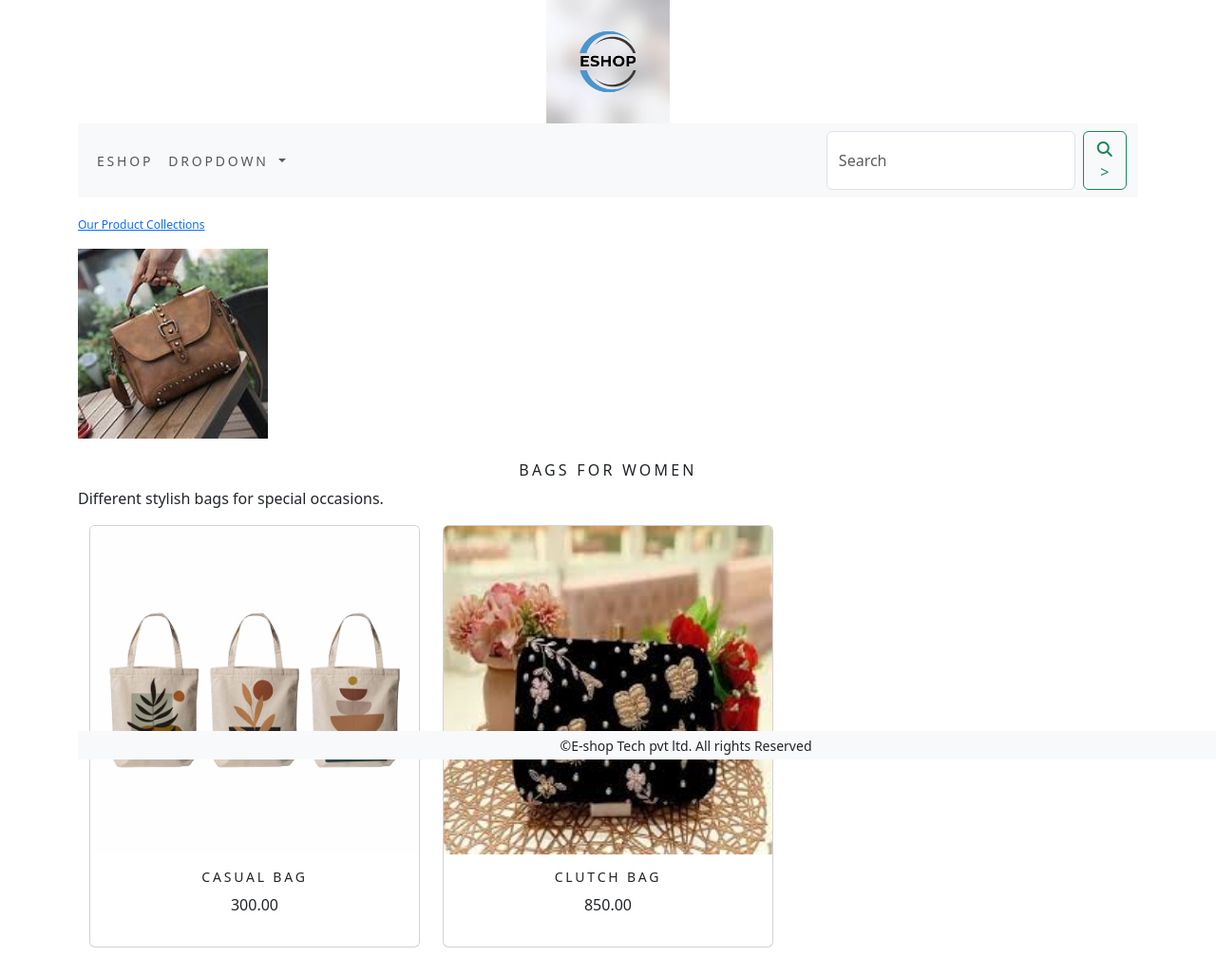
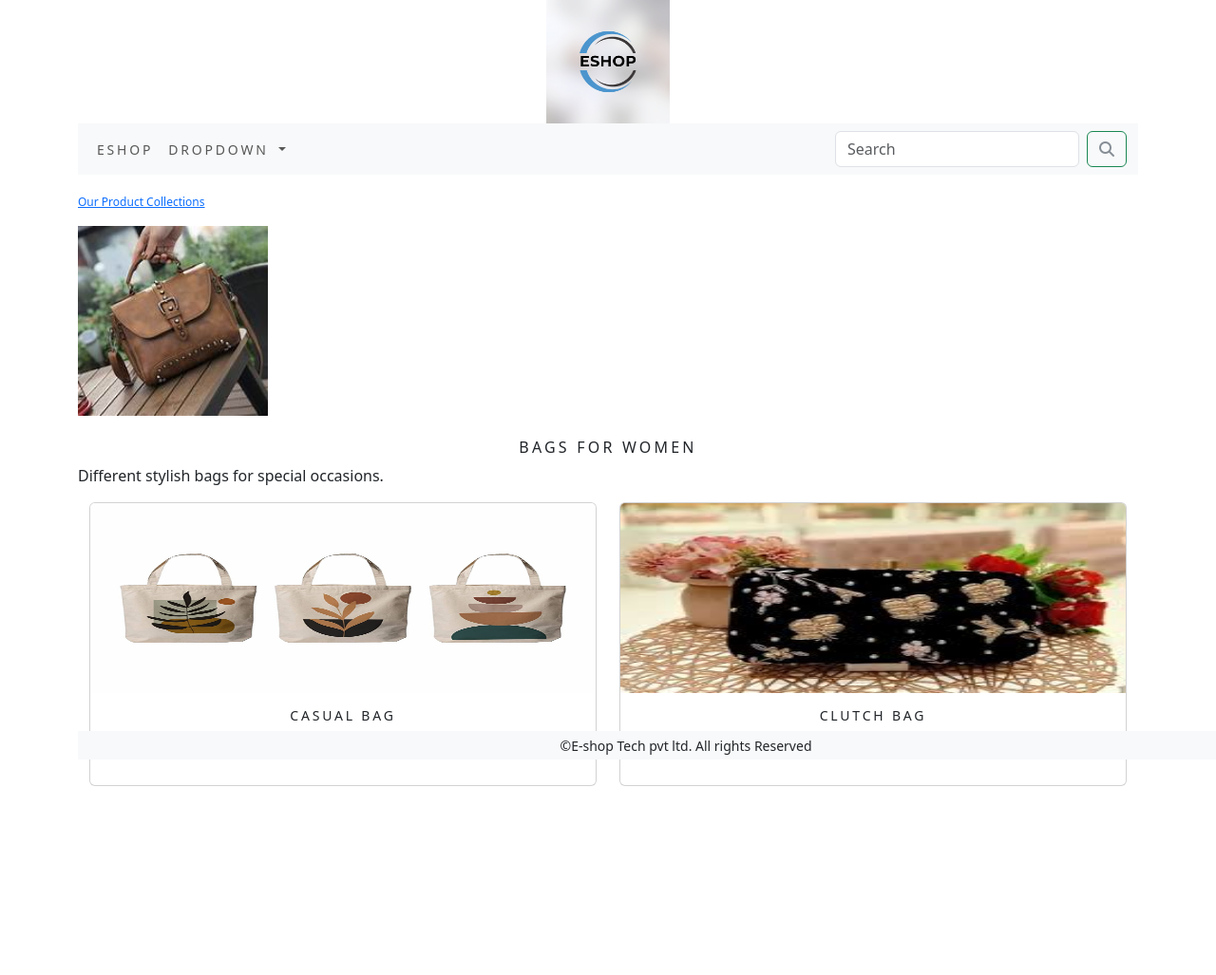
Before and after one commit to Aishwarya756/Pythoninmakes, a Django app: a page that uses ecommerce/ecommerceproject/templates/base.html in a window 1280 px wide. Shown: the whole page at 95% size. After the commit the page ends 828 px from the top, so only its background shows below. Run offline with Django 4.2, Linux system fonts and the light colour scheme; data comes from the database, SQL or seed files in the repository; both versions use the stored data as it was after the commit; some libraries are stand-ins or nearby versions.

Commit message:
commit -m"Updated"

```diff
--- a/ecommerce/ecommerceproject/static/css/custom.css
+++ b/ecommerce/ecommerceproject/static/css/custom.css
@@ -35,8 +35,8 @@ body{
 }
 
 .my_image{
-       width:100%;
-       height:auto;
+       width:200px;
+       height:200px;
 }
 
 .my_title{
@@ -46,7 +46,7 @@ body{
 }
 
 .my_image_padding{
-        padding:10px;
+        padding:5px;
 }
 
 .my_bottom_margin{
@@ -59,11 +59,15 @@ body{
         letter-spacing:.2em;
 }
 
+.card{
+   margin-bottom:2px;
+
+}
 /***product page***/
 
 .my_prod_row_class{
          padding-top:10px;
-         padding-bottom:5px;
+         padding-bottom:10px;
 }
 
 .my_prod_row_class .mx_auto{
@@ -103,11 +107,13 @@ body{
 }
 .custom_a{
      text-decoration:none;
+     font-weight: normal;
 }
 
 .custom_icon{
       text-decoration:none;
       color:#868e96 !important;
+      font-weight: normal;
 }
 
 .my_custom_button{
--- a/ecommerce/ecommerceproject/templates/base.html
+++ b/ecommerce/ecommerceproject/templates/base.html
@@ -6,7 +6,7 @@
      <meta name="viewport" content="width=device-width, initial-scale=1">
     <link rel="stylesheet" href="{% static 'css/custom.css' %}">
     <link href="{% static 'css/bootstrap.min.css' %}" rel="stylesheet">
-    <script src="https://kit.fontawesome.com/a076d05399.js"></script>
+    <script src="https://kit.fontawesome.com/fc51e437b8.js"></script>
     <meta name="description" content="{% block metadescription %} {% endblock %}">
     <title>{% block title %} {% endblock %}</title>
 </head>
--- a/ecommerce/ecommerceproject/templates/cart.html
+++ b/ecommerce/ecommerceproject/templates/cart.html
@@ -45,7 +45,7 @@
             {% for cart_item in cart_items %}
             <tr>
                 <td>
-                     <a href="cart_item.product.get_absolute_url"><img src="{{cart_item.product.image.url}}" alt=" " style="width:100px; height:100px;" class="float-left rounded custom_image"></a>
+                     <a href=""><img src="{{cart_item.product.image.url}}" alt=" " style="width:100px; height:100px;" class="float-left rounded custom_image"></a>
                 </td>
                 <td class="text-left">
                     {{cart_item.product.name}}
--- a/ecommerce/ecommerceproject/templates/category.html
+++ b/ecommerce/ecommerceproject/templates/category.html
@@ -38,7 +38,7 @@
 </div>
      {% else %}
 <div>
-    <img class="my_image my_image_padding" src="{% static 'img/banner.png' %}" alt="Our Products" width="1350px;" height="500px;">
+    <img class="navbar-nav me-auto mb-2 mb-lg-0 my_image_padding" src="{% static 'img/banner.png' %}" alt="Our Products">
 </div>
 <br>
 <div>
@@ -49,7 +49,7 @@
 <div class="container">
     <div class="row mx_auto">
         {% for product in products.object_list %}
-        <div class="my_bottom_margin col-9 col-sm-12 col-md-4 xol-lg-6">
+        <div class="my_bottom_margin col-9 col-sm-12 col-md-6 col-lg-6">
             <div class="card text-center" style="min-width:18rem;">
                 <a href="{{product.get_url}}"><img class="card-img-top my_image" src="{{product.image.url}}" alt="{{product.name}}"></a>
                 <div class="card-body">
--- a/ecommerce/ecommerceproject/templates/header.html
+++ b/ecommerce/ecommerceproject/templates/header.html
@@ -1,6 +1,6 @@
 {% load static %}
 <header>
     <center>
-        <a href="{% url 'eshop:allProdCat' %}"> <img src="{% static 'img/logo.png' %}" alt="logimage" width="130px;" height="130px;">
+         <a href="{% url 'eshop:allProdCat' %}"> <img src="{% static 'img/logo.png' %}" alt="logimage" style="width:130px; height:130px;"></a>
     </center>
 </header>
--- a/ecommerce/ecommerceproject/templates/navbar.html
+++ b/ecommerce/ecommerceproject/templates/navbar.html
@@ -6,7 +6,7 @@
     <div class="collapse navbar-collapse" id="navbarSupportedContent">
       <ul class="navbar-nav me-auto mb-2 mb-lg-0">
         <li class="nav-item">
-          <a class="nav-link" href="#">Eshop</a>
+          <a class="nav-link" href="{% url 'eshop:allProdCat' %}">Eshop</a>
         </li>
         <li class="nav-item dropdown {% if 'eshop' in request.path %} active {% endif %}">
           <a class="nav-link dropdown-toggle" href="#" role="button" data-bs-toggle="dropdown" aria-expanded="false">
@@ -22,14 +22,14 @@
         </li>
         {% if item_count > 0 %}
         <li class="nav-item">
-          <a class="nav-link" href="{% url 'cart:cart_detail' %}"><i class="fa fa-shopping-cart"></i>({{item_count}})</a>
+          <a class="nav-link" href="{% url 'cart:cart_detail' %}"><i class="custom_icon fa fa-shopping-cart"></i>({{item_count}})</a>
         </li>
         {% endif %}
       </ul>
       <form class="d-flex" action="{% url 'search_app:SearchResult' %}" method="get">
         {% csrf_token %}
         <input class="form-control me-2" type="search" placeholder="Search" name="q" aria-label="Search">
-        <button class="btn btn-outline-success" type="submit"><i class="fa fa-search"></i>></i></button>
+        <button class="btn btn-outline-success" type="submit"><i class="custom_icon fa fa-search" aria-hidden="true"></i></button>
       </form>
     </div>
   </div>
--- a/ecommerce/ecommerceproject/templates/product.html
+++ b/ecommerce/ecommerceproject/templates/product.html
@@ -19,12 +19,12 @@
 <div class="container">
 <br>
 <div class="row">
-    <div class="col-12 col-sm-12 col-md-12 col-lg-6 text-center">
+    <div class="col-12 col-sm-12 col-md-6 col-lg-6 text-center">
         <div style="min-width:18rem;">
             <img src="{{product.image.url}}" alt="{{product.name}}">
         </div>
     </div>
- <div class="col-12 col-sm-12 col-md-12 col-lg-6">
+ <div class="col-12 col-sm-12 col-md-6 col-lg-6">
       <div>
            <h1 class="my_prod_title">{{product.name}}</h1>
            <p>{{product.price}}</p>
--- a/movieproject/movieapp/views.py
+++ b/movieproject/movieapp/views.py
@@ -23,8 +23,7 @@ def add_movie(request):
         img = request.FILES['img']
         movie=Movie(name=name, desc=desc,year=year, img=img)
         movie.save()
-
-
+        return redirect('/')
     return render(request, 'add.html')
 
 
--- a/movieproject/static/style.css
+++ b/movieproject/static/style.css
@@ -1,3 +1,4 @@
 body{
-background-color:'DarkSalmon';
+    background-color: darksalmon;
+
 }
--- a/movieproject/templates/base.html
+++ b/movieproject/templates/base.html
@@ -1,5 +1,4 @@
 {% load static %}
-
 <!DOCTYPE html>
 <html lang="en">
 <head>
@@ -15,6 +14,7 @@
   <a class="navbar-brand" href="#">
    Online Movie Store
   </a>
+    <a href="{% url 'movieapp:add_movie' %}" class="btn btn-primary">Add Movie</a>
 </nav>
 {% block body %}
 {% endblock %}
```
Also changed, not shown: movieproject/templates/index.html (+3 -5 lines), ecommerce/ecommerceproject/db.sqlite3, movieproject/db.sqlite3.
